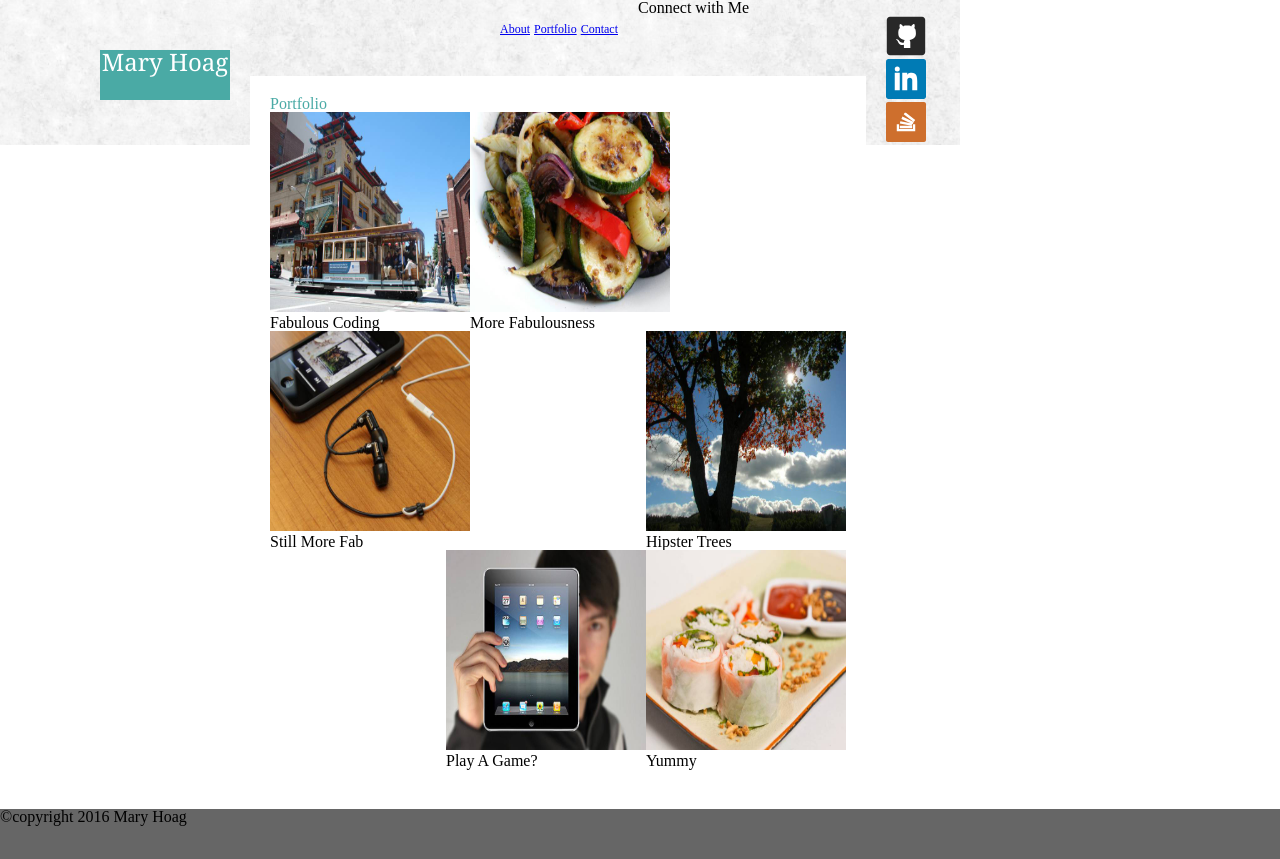
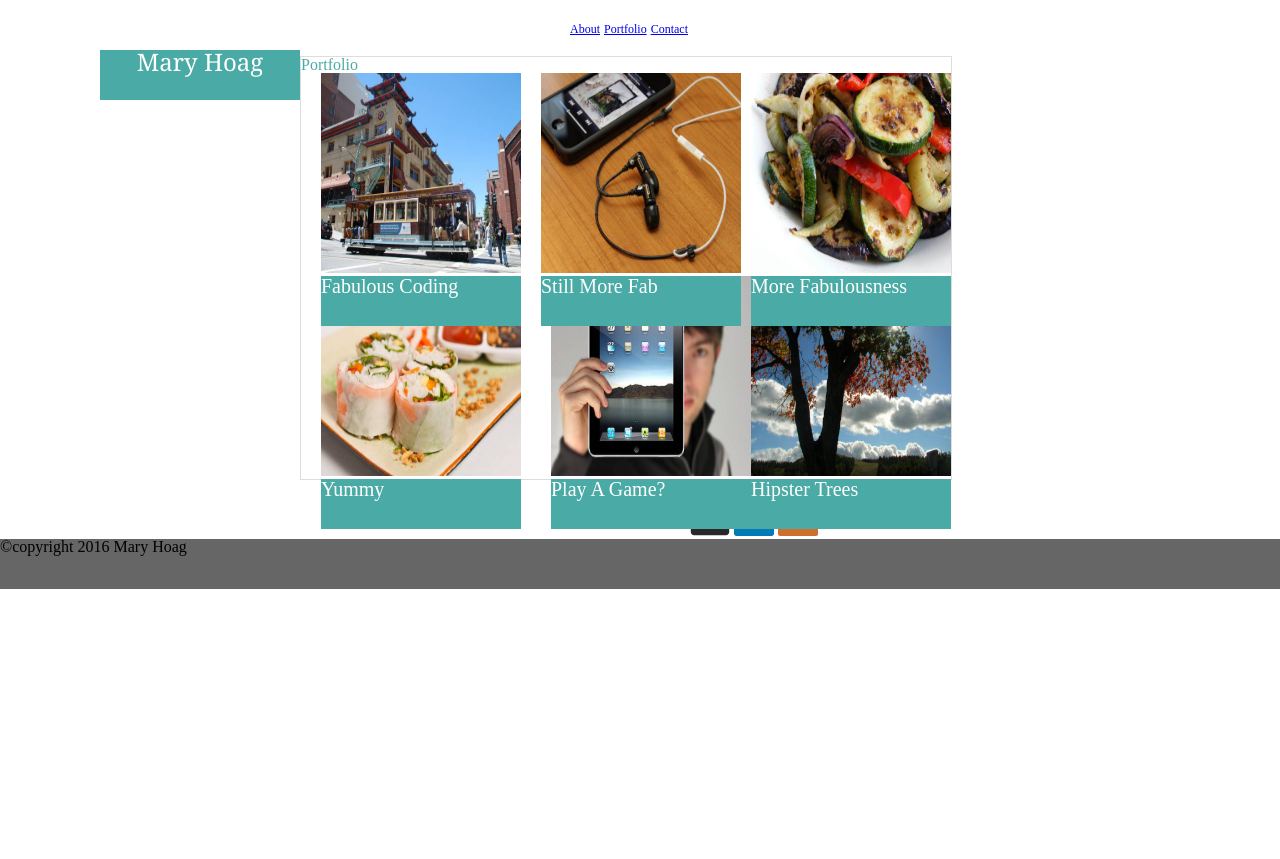
Before and after one commit to maryhoag/Basic-Portfolio, a PHP site: page /portfolio.html in a window 1280 px wide. After the commit the page ends 589 px from the top, so only its background shows below. Run offline with PHP 8.4, Linux system fonts and the light colour scheme.

Commit message:
updated css

```diff
--- a/assets/css/style.css
+++ b/assets/css/style.css
@@ -5,11 +5,8 @@
 
 }
 .main {
-	width: 60%;
 	background-color: #ffffff;
 	float: left;
-	margin: 20px;
-	padding: 20px;
 }
 
 h1 h2 {
@@ -40,14 +37,15 @@
 
 header {
 	background-color: #ffffff;
-	border-color: #cccccc;
+	border-width: 5px;
+	border-bottom: 100% solid #cccccc;
+}
 
-}
 .me {
 	background-color: #4aaaa5;
 	color: white;
 	height: 50px;
-	width: 130px;
+	width: 200px;
 	margin-left: 100px;
 	margin-top: 50px;
 	float: left;
@@ -55,12 +53,19 @@
 	font-size: 150%;
 	font-family: "Georgia", Times, Times New Roman, serif;
 }
-.sidebar {
-	width: 30%;
+
+.main {
+	width: 650px;
 	background-color: #ffffff;
+	border-color: #dddddd;
+	border-style: solid;
+	border-width: 1px;
+}
+aside {
 	float: right;
-	margin-left: 50px;
-	padding: 10px;
+	width: 270px;
+	background-color: #ffffff;
+
 }
 .image {
 	position: absolute;
@@ -73,18 +78,20 @@
 
 .left {
 	float: left;
+	margin-left: 20px;
 }
 
 .right {
 	float: right;
 }
-h2 span {
+h3 span {
 	z-index: 100;
 	position: absolute;
 	background-color: #4aaaa5;
-	height: 30px;
+	height: 50px;
 	width: 200px;
 	color: white;
+	font-size: 20px;
 }
 footer {
 	background-color: #666666;
--- a/portfolio.html
+++ b/portfolio.html
@@ -16,6 +16,7 @@
 			<li><a href="contact.html">Contact</a></li>
 		</ul>
 	</header>
+
 	<section class="container">
 		<section class="main">
 
@@ -25,7 +26,7 @@
 				<img src="assets/images/city.jpg" alt="San Francisco streetcar" height="200px" width="200px">
 				<h3><span>Fabulous Coding</span></h3>
 			</div>
-			<div class= "left">
+			<div class= "right">
 				<img src="assets/images/food-1.jpg" alt="grilled vegetables" height="200px" width="200px">
 					<h3><span>More Fabulousness</span></h3>
 			</div>
@@ -37,7 +38,7 @@
 				<img src="assets/images/nature.jpg" alt="tree on a sunny day" height="200px" width="200px">
 				<h3><span>Hipster Trees</span></h3>
 			</div>
-			<div class="right">
+			<div class="left">
 				<img src="assets/images/food-2.jpg" alt="sushi" height="200px" width="200px">
 				<h3><span>Yummy</span></h3>
 			</div>
@@ -46,6 +47,7 @@
 				<h3><span>Play A Game?</span></h3>
 			</div>
 		</section>
+
 		<aside>
 			<h4>Connect with Me</h4>
 			<!-- fix border to 0 in CSS -->
@@ -57,5 +59,6 @@
 	</section>
 
 	<footer>&copy;copyright 2016 Mary Hoag</footer>
+
 </body>
 </html>
```
